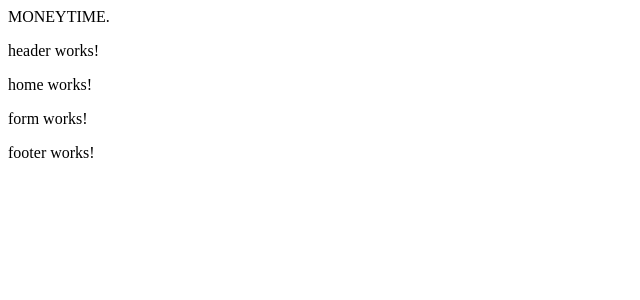
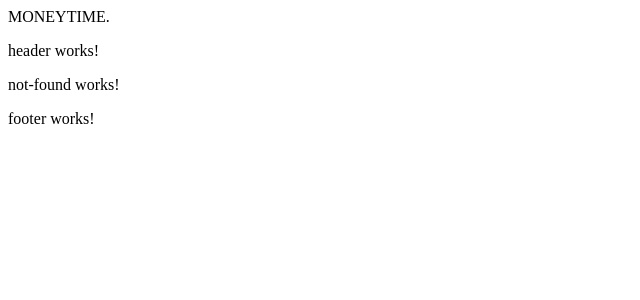
Before and after one commit to thmsgbrt/moneytime.tools, an Angular app: page /404 in a window 1280 px wide. Shown: the top 300 px of the page, without its empty margins (0-640 px from the left). Built offline with nearby package versions, Linux system fonts and the light colour scheme.

Commit message:
creating 404 component + injecting router

```diff
--- a/src/app/app.component.html
+++ b/src/app/app.component.html
@@ -1,3 +1,3 @@
 <app-header></app-header>
-<app-home></app-home>
+<router-outlet></router-outlet>
 <app-footer></app-footer>
--- a/src/app/app.module.ts
+++ b/src/app/app.module.ts
@@ -6,6 +6,8 @@ import { AppComponent } from './app.component';
 import { HeaderModule } from './header/header.module';
 import { FooterModule } from './footer/footer.module';
 import { HomeModule } from './home/home.module';
+import { NotFoundModule } from './not-found/not-found.module';
+import { AppRoutingModule } from './app-routing.module';
 
 @NgModule({
   declarations: [
@@ -15,7 +17,9 @@ import { HomeModule } from './home/home.module';
     BrowserModule,
     HeaderModule,
     HomeModule,
-    FooterModule
+    NotFoundModule,
+    FooterModule,
+    AppRoutingModule
   ],
   providers: [],
   bootstrap: [AppComponent]
--- /dev/null
+++ b/src/app/not-found/container/not-found/not-found.component.html
@@ -0,0 +1,3 @@
+<p>
+  not-found works!
+</p>
--- /dev/null
+++ b/src/app/not-found/container/not-found/not-found.component.ts
@@ -0,0 +1,15 @@
+import { Component, OnInit } from '@angular/core';
+
+@Component({
+  selector: 'app-not-found',
+  templateUrl: './not-found.component.html',
+  styleUrls: ['./not-found.component.css']
+})
+export class NotFoundComponent implements OnInit {
+
+  constructor() { }
+
+  ngOnInit() {
+  }
+
+}
```
Also changed, not shown: src/app/app-routing.module.ts (added, +21 -0 lines), src/app/not-found/not-found.module.ts (added, +12 -0 lines), src/app/not-found/container/not-found/not-found.component.css (added), 1 other file (tests, documents, lock files or other folders).
